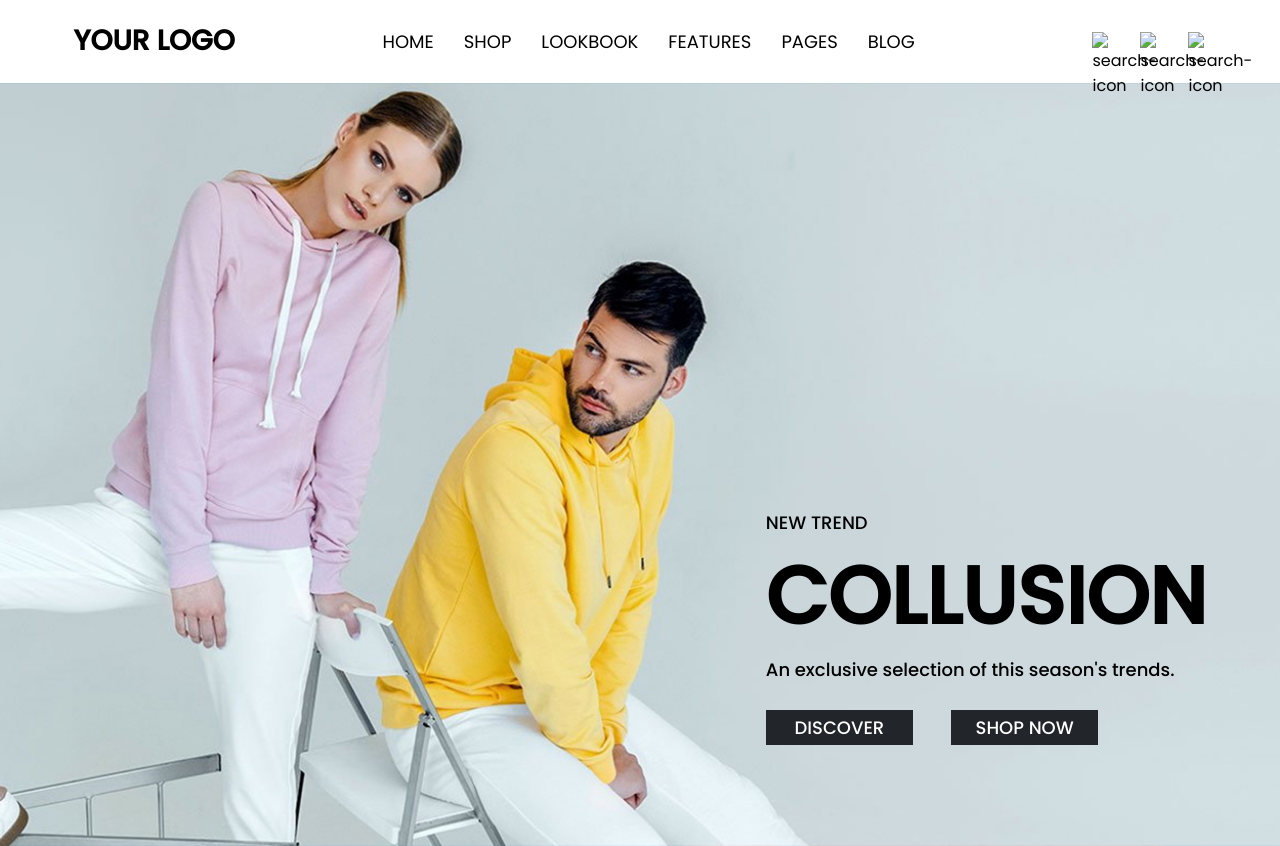
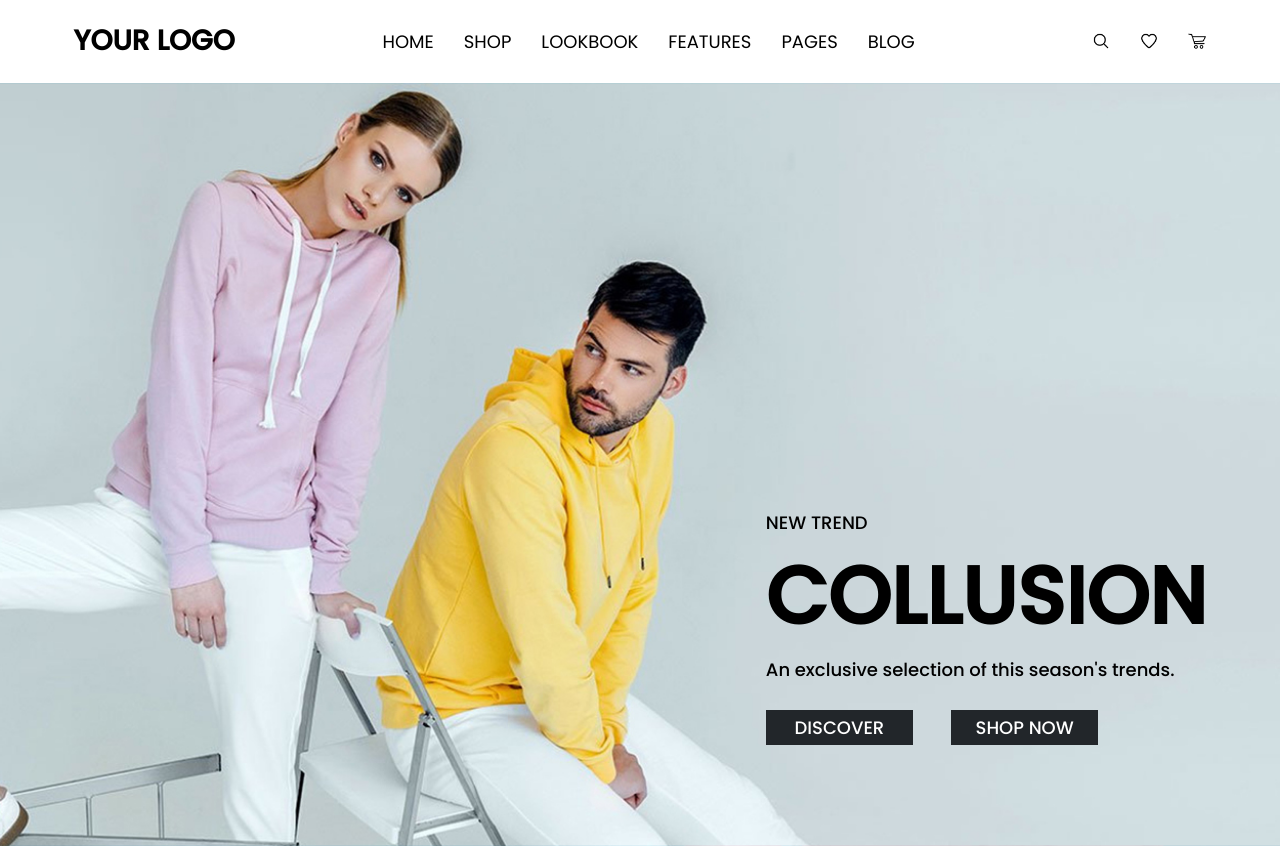
Before and after one commit to SergiyPolishchuk/fashion-shop-landing, a plain HTML site: page index.html in a window 1280 px wide. Shown: the top 846 px of the page. Drawn offline with nearby package versions, Linux system fonts and the light colour scheme; the site is published under a folder, as on GitHub Pages, so addresses that start at the root find nothing.

Commit message:
Update index.html

```diff
--- a/index.html
+++ b/index.html
@@ -54,7 +54,7 @@
           <li class="header-icon__item">
             <a href="#" class="header-icon__item-link">
               <img
-                src="/images/search.png"
+                src="images/search.png"
                 alt="search-icon"
                 class="header-icon__item-img"
                 width="18"
@@ -64,7 +64,7 @@
           <li class="header-icon__item">
             <a href="#" class="header-icon__item-link">
               <img
-                src="/images/heart.png"
+                src="images/heart.png"
                 alt="search-icon"
                 class="header-icon__item-img"
                 width="18"
@@ -74,7 +74,7 @@
           <li class="header-icon__item">
             <a href="#" class="header-icon__item-link">
               <img
-                src="/images/buy.png"
+                src="images/buy.png"
                 alt="search-icon"
                 class="header-icon__item-img"
                 width="18"
```
